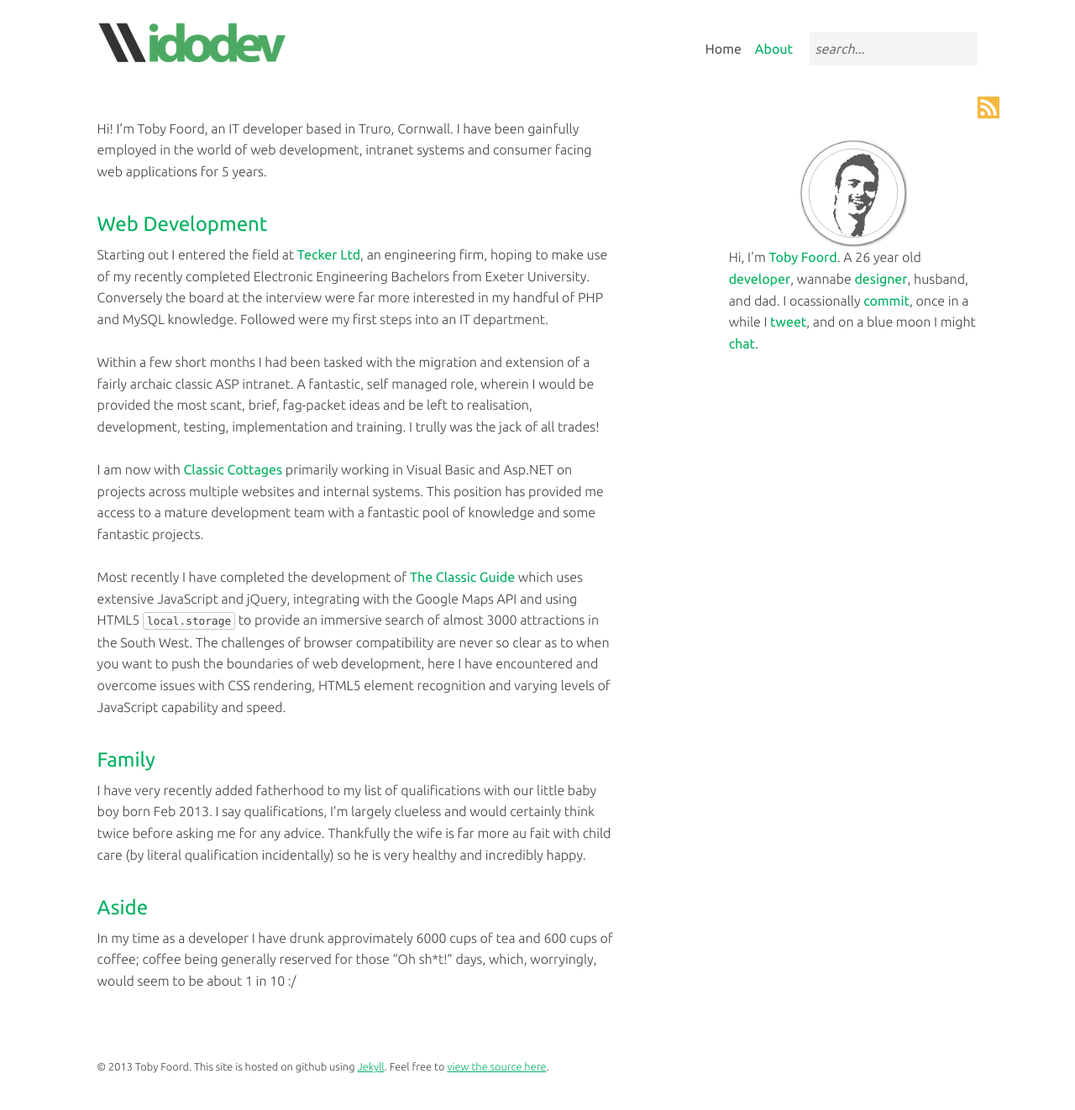
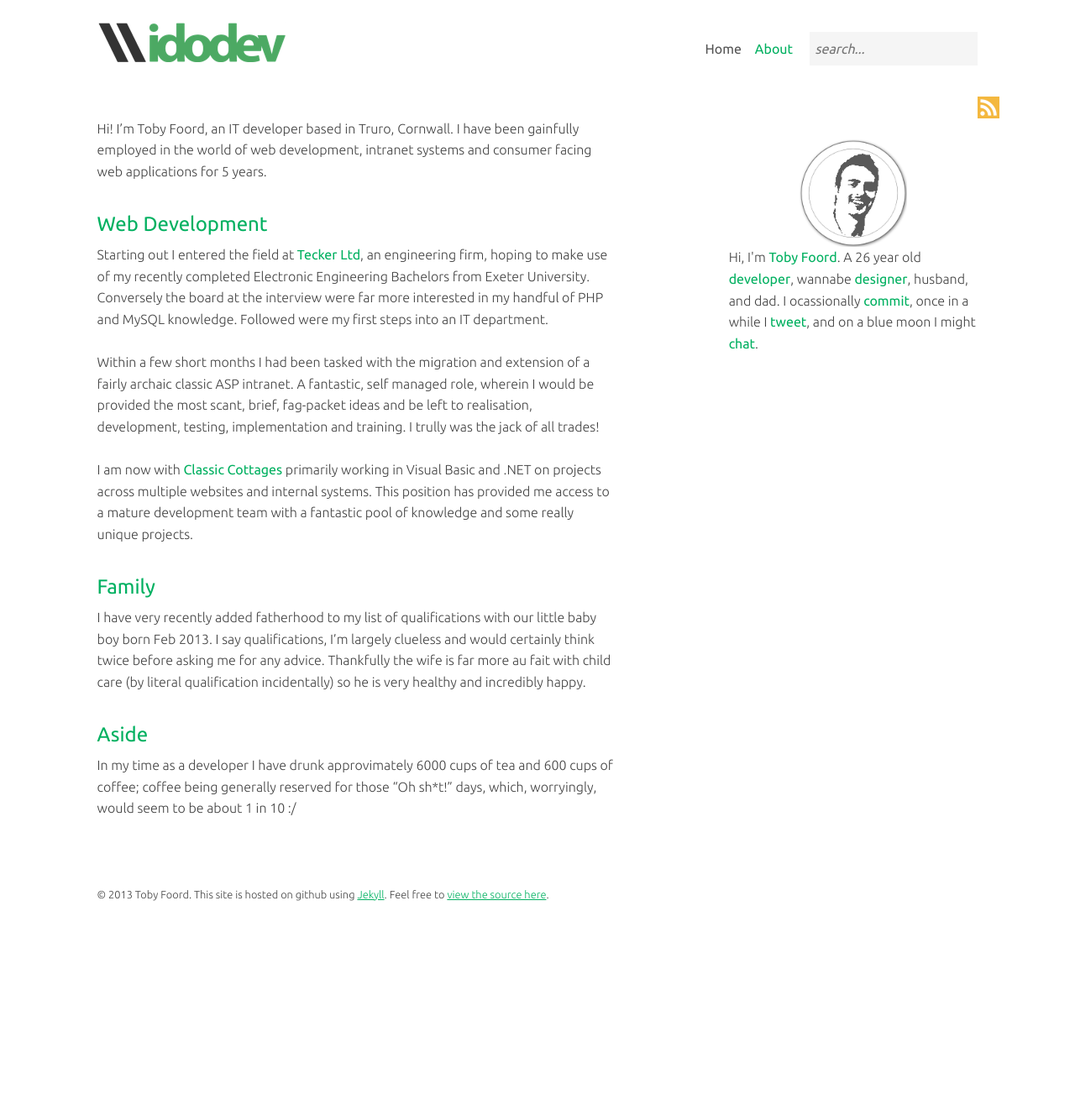
Before and after one commit to idodev/idodev.github.com, a Jekyll site: the page built from about.md, in a window 1280 px wide. Shown: the whole page at 84% size. Built offline with Jekyll 4.4.1, drawn with Linux system fonts in a browser that asks for light colours; nearby versions of some CDN libraries; Markdown is read by kramdown in place of the engine named in the settings; after the commit the page ends 1117 px from its top, so only the background shows below that.

Commit message:
Updated about.md

```diff
--- a/about.md
+++ b/about.md
@@ -13,9 +14,7 @@ Starting out I entered the field at [Tecker Ltd][tecker], an engineering firm, h
 
 Within a few short months I had been tasked with the migration and extension of a fairly archaic classic ASP intranet. A fantastic, self managed role, wherein I would be provided the most scant, brief, fag-packet ideas and be left to realisation, development, testing, implementation and training. I trully was the jack of all trades!
 
-I am now with [Classic Cottages][classic] primarily working in Visual Basic and Asp.NET on projects across multiple websites and internal systems. This position has provided me access to a mature development team with a fantastic pool of knowledge and some fantastic projects.
-
-Most recently I have completed the development of [The Classic Guide][classicguide] which uses extensive JavaScript and jQuery, integrating with the Google Maps API and using HTML5 `local.storage` to provide an immersive search of almost 3000 attractions in the South West. The challenges of browser compatibility are never so clear as to when you want to push the boundaries of web development, here I have encountered and overcome issues with CSS rendering, HTML5 element recognition and varying levels of JavaScript capability and speed.
+I am now with [Classic Cottages][classic] primarily working in Visual Basic and .NET on projects across multiple websites and internal systems. This position has provided me access to a mature development team with a fantastic pool of knowledge and some really unique projects.
 
 ##Family
 I have very recently added fatherhood to my list of qualifications with our little baby boy born Feb 2013. I say qualifications, I'm largely clueless and would certainly think twice before asking me for any advice. Thankfully the wife is far more au fait with child care (by literal qualification incidentally) so he is very healthy and incredibly happy.
```
Also changed, not shown: other parts of about.md (+2 -1 lines).
